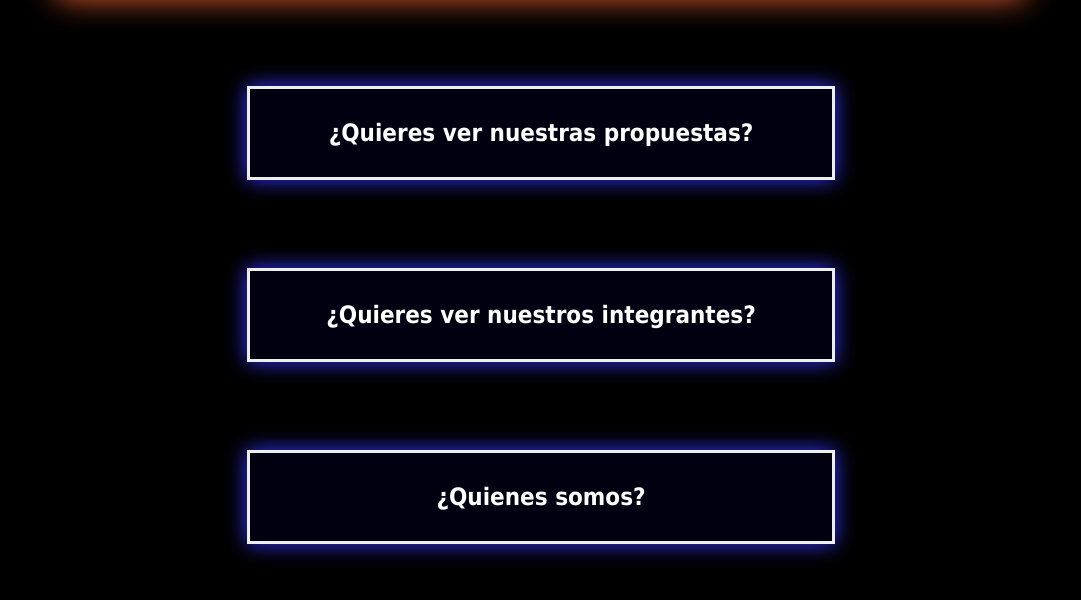
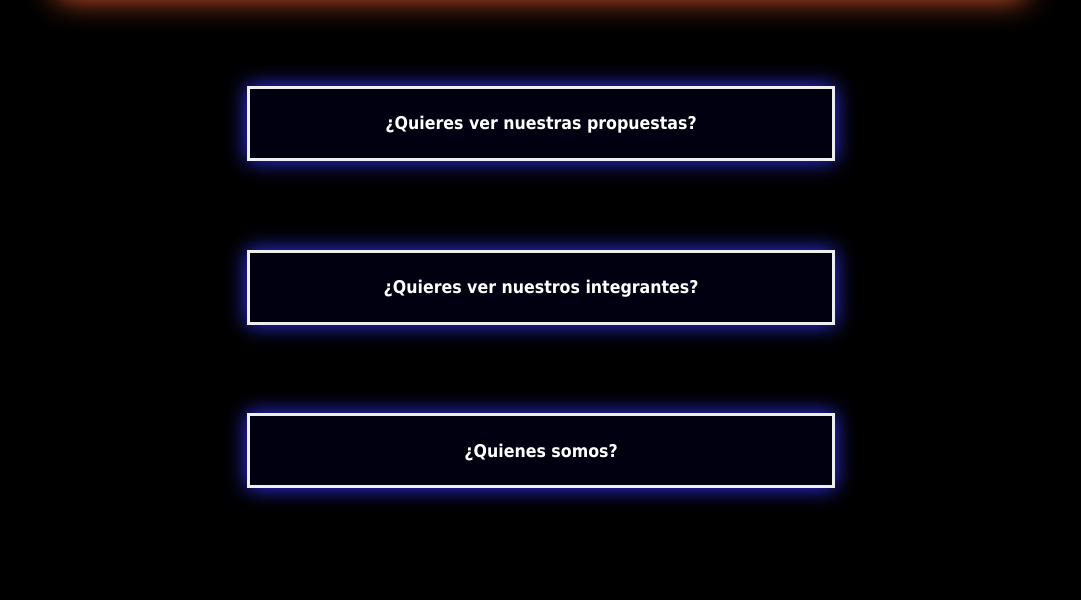
Before and after one commit to lista-del-Jackpot/lista-del-Jackpot.github.io, a plain HTML site: page index.html in a window 1280 px wide. Shown: the part 160-760 px from the top of the page, without its empty margins (99-1180 px from the left). Drawn offline with Linux system fonts and the light colour scheme.

Commit message:
Mejora grafica 1
mejoramos graficamente el software

```diff
--- a/index.html
+++ b/index.html
@@ -9,7 +9,11 @@
     <link rel="icon" href="img/favicon.jpg" type="image/jpg">
 </head>
 <body>
-    <a target="_blank" href="https://www.instagram.com/AVR2.006/">
+<div class="sombreado">
+
+
+    <div class="index">
+    <a target="_blank" href="https://www.instagram.com/AVR2.000/">
         <div class="titulo">
             <h1 class="texto">
                 ¡Este es el sitio web dela lista del jackpot!
@@ -20,7 +24,7 @@
 
     <a href="Propuestas.html">
         <div class="tarjeta">
-            <h2 class="texto">
+            <h2 class="texto1">
                 ¿Quieres ver nuestras propuestas?
             </h2>
         </div>
@@ -28,7 +32,7 @@
 
     <a href="integrantes.html">
         <div class="tarjeta">
-            <h2 class="texto">
+            <h2 class="texto1">
                 ¿Quieres ver nuestros integrantes?
             </h2>
         </div>
@@ -36,11 +40,12 @@
 
     <a href="identidad.html">
         <div class="tarjeta">
-            <h2 class="texto">
+            <h2 class="texto1">
                 ¿Quienes somos?
             </h2>
         </div>
     </a>
-
+    </div>
+</div>
 </body>
 </html>
```
